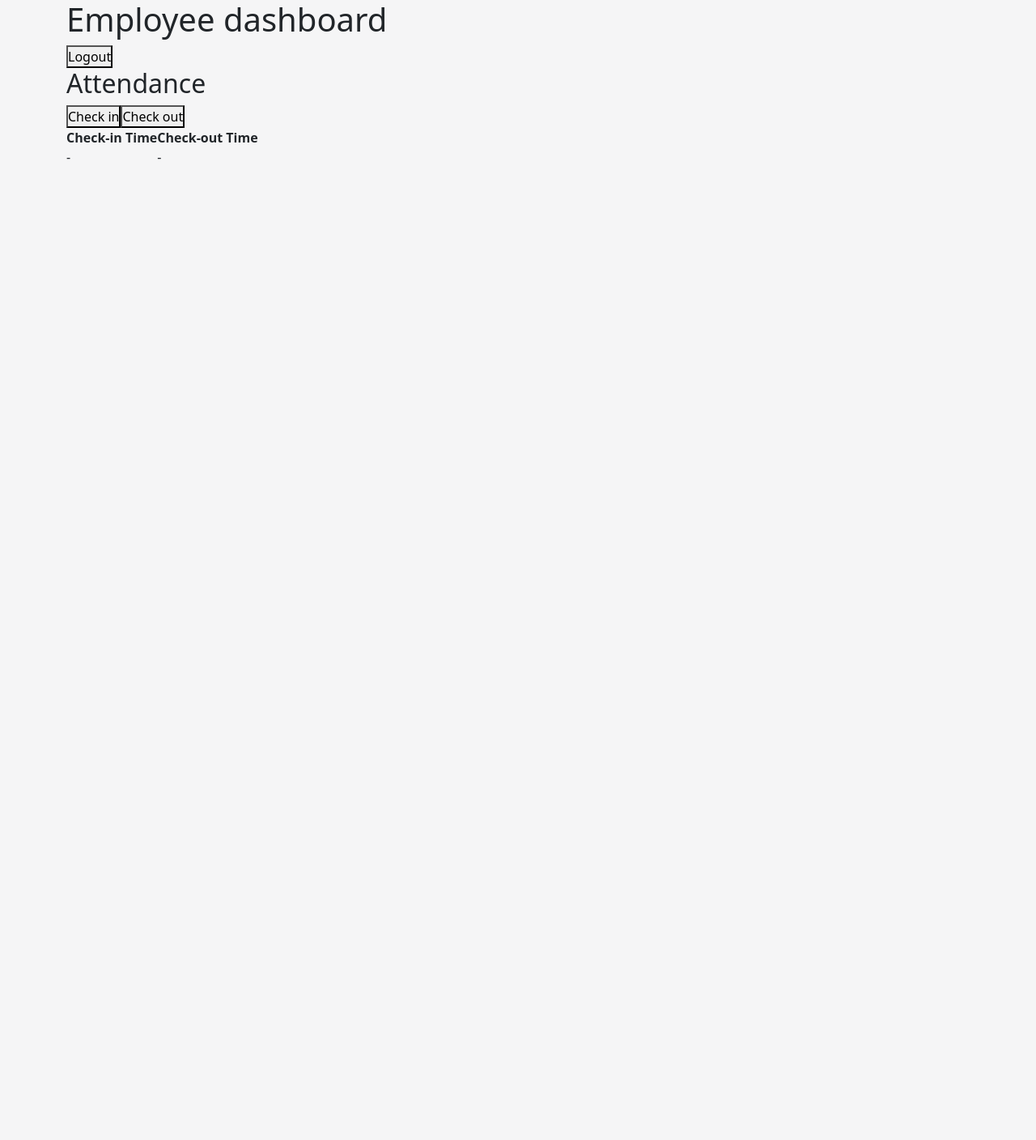
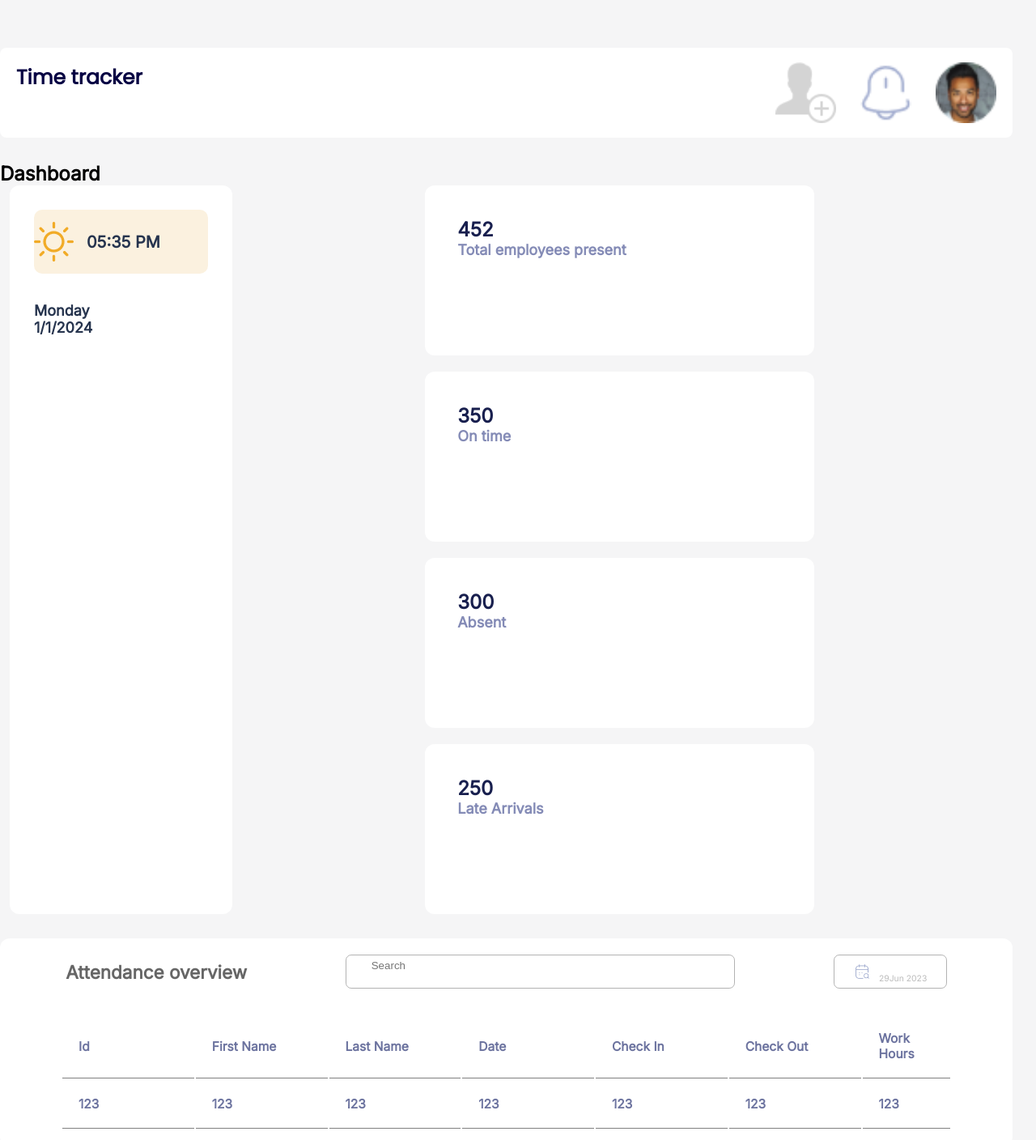
Before and after one commit to ansaralyh/Attendance-system, a React (Create React App) app in the folder client/: page /empDashboard in a window 1280 px wide. Shown: the top 1408 px of the page at 81% size. Before the commit the page ends 800 px from the top, so only its background shows below. Built offline with nearby package versions, Linux system fonts and the light colour scheme.

Commit message:
employee dashboard updated -afsheen

```diff
--- a/client/src/components/employeeDashboard/EmpDashboard.jsx
+++ b/client/src/components/employeeDashboard/EmpDashboard.jsx
@@ -1,64 +1,119 @@
-import React, { useState } from 'react';
-import { useNavigate } from 'react-router-dom';
+import React, {useEffect, useState} from "react";
+import './emp.css'
 
-import 'bootstrap/dist/css/bootstrap.css';
+const Admin = () => {
+  const [currentDateTime, setCurrentDateTime] = useState(new Date());
+  const daysOfWeek = [
+    "Sunday",
+    "Monday",
+    "Tuesday",
+    "Wednesday",
+    "Thursday",
+    "Friday",
+    "Saturday",
+  ];
 
-const EmpDashboard = () => {
-  const navigate = useNavigate();
-  const [checkinTime, setCheckinTime] = useState(null);
-  const [checkoutTime, setCheckoutTime] = useState(null);
-
-  const handleLogout = () => {
-    navigate('/', { replace: true });
-  };
-
-  const handleCheckin = () => {
-    const currentTime = new Date();
-    setCheckinTime(currentTime.toLocaleTimeString());
-    console.log(`Checked in at: ${currentTime.toLocaleTimeString()}`);
-  };
-
-  const handleCheckout = () => {
-    const currentTime = new Date();
-    setCheckoutTime(currentTime.toLocaleTimeString());
-    console.log(`Checked out at: ${currentTime.toLocaleTimeString()}`);
-  };
+  const currentDay = daysOfWeek[currentDateTime.getDay()];
+  const formattedDate = currentDateTime.toLocaleDateString();
+  const formattedTime = currentDateTime.toLocaleTimeString([], {
+    hour: "2-digit",
+    minute: "2-digit",
+  });
 
   return (
-    <div className='container'>
-      <h1>Employee dashboard</h1>
-      <button onClick={handleLogout}>Logout</button>
+    <div className="adminDashboard">
+      <div className="container">
+        <header>
+          <p>Time tracker</p>
+          <div className="right-icons">
+            <img src="/assets/icons8-add-user-50.png" alt="" />
+            <img src="/assets/notification-bing.png" alt="" />
+            <img src="/assets/Ellipse 940.png" alt="" />
+          </div>
+        </header>
 
-      <div>
-        <h2>Attendance</h2>
-        {checkinTime ? (
-          <p>Checked in at: {checkinTime}</p>
-        ) : (
-          <button onClick={handleCheckin}>Check in</button>
-        )}
+        <p className="dash">Dashboard</p>
 
-        {checkoutTime ? (
-          <p>Checked out at: {checkoutTime}</p>
-        ) : (
-          <button onClick={handleCheckout}>Check out</button>
-        )}
+        <div className="main-counter">
+<div className="calender">
+  <div className="current-time">
+    <img src="/assets/Vector (7).png" alt="" />
+    <p className="time">{formattedTime}</p>
+  </div>
+  <p className="current-day">{currentDay}</p>
+  <p className="current-date">{formattedDate}</p>
+</div>
+<div className="counters">
+  <div className="total-employees">
+    <p className="total-number">452</p>
+    <p className="total-head">Total employees present</p>
+  </div>
+  <div className="total-employees">
+    <p className="total-number">350</p>
+    <p className="total-head">On time</p>
+  </div>
+  <div className="total-employees">
+    <p className="total-number">300</p>
+    <p className="total-head">Absent</p>
+  </div>
+  <div className="total-employees">
+    <p className="total-number">250</p>
+    <p className="total-head">Late Arrivals</p>
+  </div>
+</div>
+</div>
+
+        <div className="attendance-overview">
+          <div className="attendance-header">
+            <p className="attendance-head">Attendance overview</p>
+            <div className="search-container">
+              {/* <CiSearch className="search-icon" /> */}
+              <input type="text" placeholder="Search" />
+            </div>
+            <div className="filter-calender">
+              <img src="/assets/calendar-search.png" alt="" />
+              <p className="filter-date">29Jun 2023</p>
+            </div>
+          </div>
+          <div className="attendance-table">
             <table>
               <thead>
                 <tr>
-              <th>Check-in Time</th>
-              <th>Check-out Time</th>
+                  <td>Id</td>
+                  <td>First Name</td>
+                  <td>Last Name</td>
+                  <td>Date</td>
+                  <td>Check In</td>
+                  <td>Check Out</td>
+                  <td>Work Hours</td>
                 </tr>
               </thead>
+
+
               <tbody>
+
           <tr>
-              <td>{checkinTime || '-'}</td>
-              <td>{checkoutTime || '-'}</td>
+            <td>123</td>
+            <td>123</td>
+            <td>123</td>
+            <td>123</td>
+            <td>123</td>
+            <td>123</td>
+            <td>123</td>
           </tr>
+
+
 </tbody>
+
+
+
+
             </table>
+          </div>
+        </div>
       </div>
     </div>
   );
 };
 
-export default EmpDashboard;
+export default Admin;
--- a/client/src/components/employeeDashboard/emp.css
+++ b/client/src/components/employeeDashboard/emp.css
@@ -0,0 +1,236 @@
+body {
+
+    background-color: #F5F5F6;
+}
+
+
+header {
+    display: flex;
+    justify-content: space-between;
+    padding: 18px 20px;
+    max-width: 1211px;
+    height: 75px;
+    margin-top: 59px;
+    background-color: #FFFFFF;
+    border-radius: 8px;
+}
+
+.right-icons {
+    display: flex;
+    gap: 24px;
+}
+
+header p {
+
+    color: #050043;
+    font-family: Poppins;
+    font-size: 25px;
+    font-style: normal;
+    font-weight: 700;
+    line-height: normal;
+}
+
+.dash {
+    margin-top: 30px;
+    color: #000;
+    font-family: Inter;
+    font-size: 24px;
+    font-style: normal;
+    font-weight: 700;
+    line-height: normal;
+}
+
+.main-counter {
+    display: flex;
+
+    padding-right: 36px;
+    padding-left: 12px;
+
+}
+
+.calender {
+    /* border: 1px solid red; */
+    padding: 15px 15px;
+    background-color: #FFFFFF;
+    width: 509px;
+    border-radius: 12px;
+}
+
+.current-time {
+    /* margin-top: 15px ; */
+    margin: 15px 15px;
+    background: #de940c21;
+    display: flex;
+    align-items: center;
+    gap: 16px;
+    border-radius: 10px;
+    height: 79px;
+    margin-bottom: 35px;
+    /* justify-content: center; */
+}
+
+.time {
+    color: #26344E;
+    font-family: Inter;
+    font-size: 20px;
+    font-style: normal;
+    font-weight: 700;
+    line-height: normal;
+}
+
+.current-day,
+.current-date {
+
+    margin-left: 15px;
+    color: #26344E;
+    font-family: Inter;
+    font-size: 18px;
+    font-style: normal;
+    font-weight: 700;
+    line-height: normal;
+}
+
+.counters {
+    /* border: 1px solid red; */
+    display: flex;
+    justify-content: center;
+    flex-wrap: wrap;
+    gap: 20px;
+}
+
+.total-employees {
+    padding: 40px;
+    border-radius: 12px;
+    background-color: #FFFFFF;
+    width: 401px;
+    height: 130px;
+}
+
+.total-number {
+
+    color: #181F4E;
+    font-family: Inter;
+    font-size: 24px;
+    font-style: normal;
+    font-weight: 700;
+    line-height: normal;
+}
+
+.total-head {
+    color: #848BB6;
+    font-family: Inter;
+    font-size: 18px;
+    font-style: normal;
+    font-weight: 600;
+    line-height: normal;
+}
+
+.attendance-overview {
+    margin-bottom: 60px;
+    padding: 20px 20px;
+    background-color: #FFFFFF;
+    border-radius: 12px;
+    margin-top: 30px;
+    height: auto;
+    width: 1211px;
+    display: flex;
+    flex-direction: column;
+    gap: 30px;
+}
+
+.attendance-header {
+    display: flex;
+    justify-content: space-around;
+    align-items: center;
+}
+
+.attendance-head {
+    color: #666;
+    font-family: Inter;
+    font-size: 22.466px;
+    font-style: normal;
+    font-weight: 700;
+    line-height: normal;
+}
+
+.search-container input:focus {
+    outline: none;
+}
+
+.search-container input {
+
+    margin-top: 5px;
+    border: none;
+    margin-left: 10.37px;
+}
+
+.search-container {
+    padding-left: 20px;
+
+    border-radius: 6.912px;
+    border: 0.432px solid #B3B3B3;
+    background: #FFF;
+    width: 458.817px;
+    height: 40.189px;
+    flex-shrink: 0;
+}
+
+.filter-calender {
+    display: flex;
+    gap: 11px;
+    justify-content: center;
+    align-items: center;
+    width: 137.386px;
+    height: 40.189px;
+    border-radius: 6.912px;
+    border: 0.432px solid #B3B3B3;
+    background: #FFF;
+}
+
+.filter-date {
+    margin-top: 15px;
+    color: #BBB;
+    font-family: Inter;
+    font-size: 10.369px;
+    font-style: normal;
+    font-weight: 400;
+    line-height: normal;
+}
+
+.filter-calender img {
+    width: 20px;
+    height: 20px;
+}
+
+.attendance-table{
+    padding: 0 55px;
+}
+
+
+.attendance-table table {
+    width: 100%;
+    height: auto;
+    color: #6C739F;
+    font-family: Inter;
+    font-size: 15.553px;
+    font-style: normal;
+    font-weight: 700;
+    line-height: normal;
+}
+.attendance-table table thead {
+    width: 100%;
+}
+
+.attendance-table table thead tr {
+    width: 100%;
+}
+.attendance-table table thead tr td {
+    width: 15%;
+    padding: 20px;
+    border-bottom: 1px solid gray;
+}
+
+.attendance-table table tbody tr td {
+    padding: 20px;
+    border-bottom: 1px solid gray;
+}
```
Lines whose indentation alone changed are shown as unchanged.
